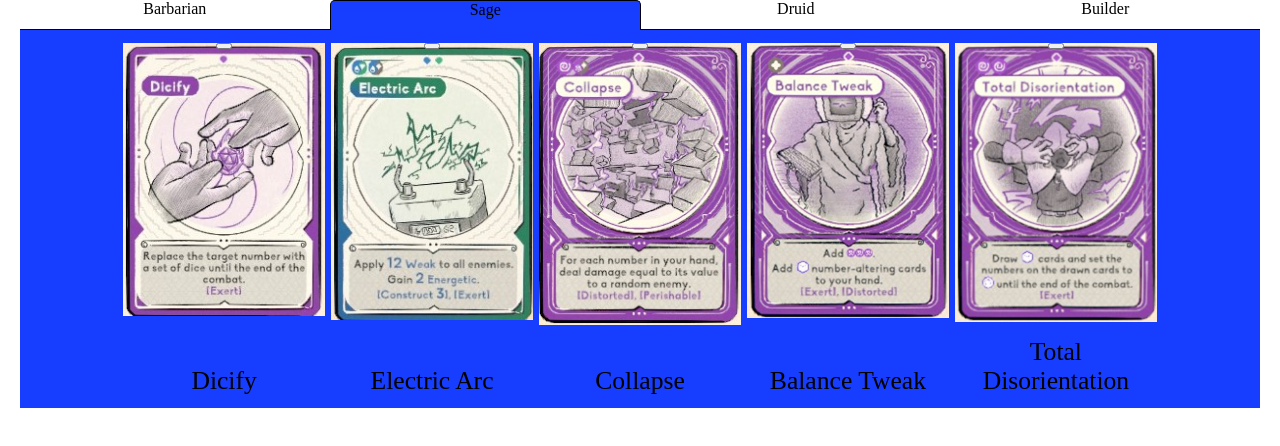
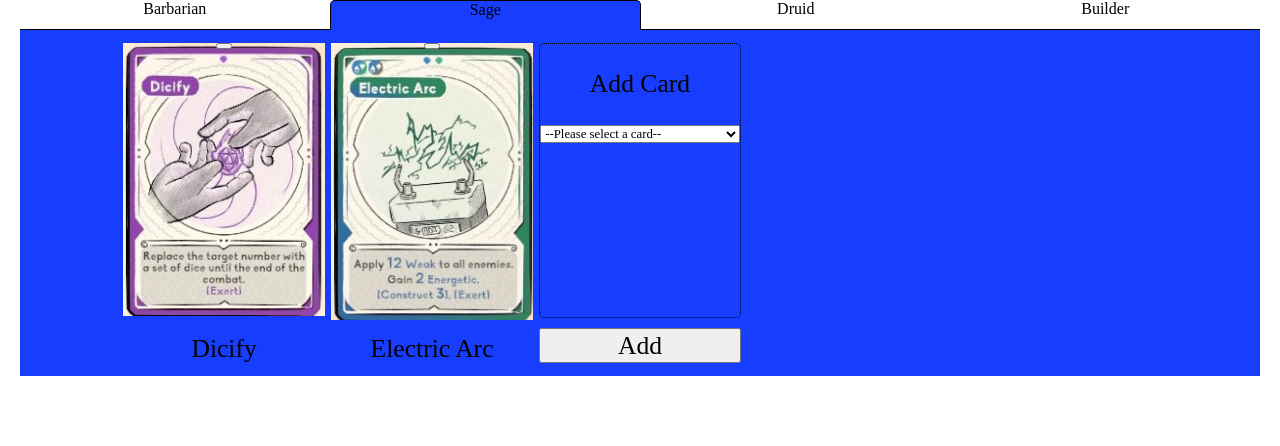
Before and after one commit to greenzombie123/DiceAndCards, a React (Vite) app: page / in a window 1280 px wide. Shown: the top 446 px of the page. Built offline with nearby package versions, Linux system fonts and the light colour scheme.

Commit message:
Can add cards to the current tab of the slider using the card selector

```diff
--- a/src/Model/Cards.ts
+++ b/src/Model/Cards.ts
@@ -12,10 +12,10 @@ const cards:Card[] = [
     {deck:"sage", name:"Electric Arc", img:"/cardImages/ElectricArc.jpg", isDisplayed:true},
     {deck:"sage", name:"Magic Soil", img:"/cardImages/MagicSoil.jpg", isDisplayed:false},
     {deck:"sage", name:"Shock Wave", img:"/cardImages/ShockWave.jpg", isDisplayed:false},
-    {deck:"sage", name:"Collapse", img:"/cardImages/Collapse.png", isDisplayed:true},
-    {deck:"sage", name:"Balance Tweak", img:"/cardImages/BalanceTweak.png", isDisplayed:true},
-    {deck:"sage", name:"Total Disorientation", img:"/cardImages/TotalDisorientation.png", isDisplayed:true},
-    {deck:"sage", name:"Card Of Many Things", img:"/cardImages/CardOfManyThings.png", isDisplayed:true},
+    {deck:"sage", name:"Collapse", img:"/cardImages/Collapse.png", isDisplayed:false},
+    {deck:"sage", name:"Balance Tweak", img:"/cardImages/BalanceTweak.png", isDisplayed:false},
+    {deck:"sage", name:"Total Disorientation", img:"/cardImages/TotalDisorientation.png", isDisplayed:false},
+    {deck:"sage", name:"Card Of Many Things", img:"/cardImages/CardOfManyThings.png", isDisplayed:false},
 
 ]
 
--- a/src/components/CardSelector.tsx
+++ b/src/components/CardSelector.tsx
@@ -1,16 +1,20 @@
 import React from "react";
+import { Card } from "../Model/Cards";
+import { ChangeEvent } from "./CardSlider";
 
 interface CardSelectorProps {
-  cardNames: string[];
+  cardNames: Card[];
+  onChange:(event:ChangeEvent)=>void,
+  onAddButtonClick:()=>void
 }
 
 const CardSelector = (props: CardSelectorProps) => {
-  const { cardNames } = props;
+  const { cardNames, onChange, onAddButtonClick } = props;
 
   // Render options of the cards of the current deck into the select element
-  const cardOptions: React.ReactNode = cardNames.map((name) => (
-    <option value={name} key={name}>
-      {name}
+  const cardOptions: React.ReactNode = cardNames.map((card) => (
+    <option value={card.name} key={card.name}>
+      {card.name}
     </option>
   ));
 
@@ -19,12 +23,12 @@ const CardSelector = (props: CardSelectorProps) => {
       <div className="cardSelector">
         <div className="top">
           <p>Add Card</p>
-          <select name="cardSelector" id="cardSelector">
+          <select name="cardSelector" id="cardSelector" onChange={onChange}>
             <option value="">--Please select a card--</option>
             {cardOptions}
           </select>
         </div>
-        <button>Add</button>
+        <button onClick={onAddButtonClick}>Add</button>
       </div>
     </div>
   );
--- a/src/components/CardSlider.tsx
+++ b/src/components/CardSlider.tsx
@@ -1,4 +1,4 @@
-import { useState } from "react";
+import React, { useState } from "react";
 import { Card, Deck } from "../Model/Cards";
 import Tabs from "./Tabs";
 import Slider from "./Slider";
@@ -7,9 +7,11 @@ import cards from "../Model/Cards";
 const k = cards;
 
 export type SliderPosition = { current: number; max: number };
+export type ChangeEvent = React.ChangeEvent<HTMLSelectElement>
 
 const CardSlider = () => {
   const [cards, setCards] = useState<Card[]>(k);
+  const [selected, setSelected] = useState<string>("")
   const [currentDeck, setCurrentDeck] = useState<Deck>("sage");
   const [sliderPosition, setSliderPosition] = useState<SliderPosition>({
     current: 0,
@@ -18,6 +20,18 @@ const CardSlider = () => {
 
   const handleTabClick = (deck: Deck) => () => setCurrentDeck(deck);
 
+  const handleOptionClick = (event:ChangeEvent)=>setSelected(event.target.value)
+
+  const handleAddButtonClick = ()=>{
+    if(selected === "") return
+    const card = findCard(selected)
+    if(!card)return
+    const newCards = [...cards].map(newCard=> newCard.name === card.name ? {...newCard, isDisplayed:true }: newCard)
+    setCards(newCards)
+  }
+
+  const findCard = (name:string)=> cards.find(card=>card.name === name)
+
   return (
     <div className="cardSlider">
       <Tabs currentDeck={currentDeck} onTabClick={handleTabClick}/>
@@ -25,6 +39,8 @@ const CardSlider = () => {
         currentDeck={currentDeck}
         cards={cards}
         sliderPosition={sliderPosition}
+        onChange={handleOptionClick}
+        onAddButtonClick={handleAddButtonClick}
       />
     </div>
   );
--- a/src/components/InnerSlider.tsx
+++ b/src/components/InnerSlider.tsx
@@ -2,16 +2,18 @@ import React from "react";
 import { Card, Deck } from "../Model/Cards";
 import CardItem from "./CardItem";
 import CardSelector from "./CardSelector";
-import { SliderPosition } from "./CardSlider";
+import { ChangeEvent, SliderPosition } from "./CardSlider";
 
 interface InnerSliderProps {
   cards: Card[];
   sliderPosition: SliderPosition;
   currentDeck: Deck;
+  onChange:(event:ChangeEvent)=>void,
+  onAddButtonClick:()=>void
 }
 
 const InnerSlider = (props: InnerSliderProps) => {
-  const { cards, sliderPosition, currentDeck } = props;
+  const { cards, sliderPosition, currentDeck, onChange, onAddButtonClick } = props;
 
   // Gets cards by deck and get the cards that are being displayed
   const cardsByDeck: Card[] = cards.filter((card) => card.deck === currentDeck);
@@ -21,13 +23,12 @@ const InnerSlider = (props: InnerSliderProps) => {
     .map((card) => <CardItem key={card.name} card={card} />);
 
   // Get the name of cards that will be displayed in the select element
-  const cardSelectorCardList: string[] = cardsByDeck
+  const cardSelectorCardList: Card[] = cardsByDeck
     .filter((card) => !card.isDisplayed)
-    .map((card) => card.name);
 
   // Create CardSelector in advance and pass card name list
   const cardSelector = (
-    <CardSelector key={"cardSelector"} cardNames={cardSelectorCardList} />
+    <CardSelector key={"cardSelector"} onAddButtonClick={onAddButtonClick} onChange={onChange} cardNames={cardSelectorCardList} />
   );
 
   // Confirm the number of slides in the slider
--- a/src/components/Slider.tsx
+++ b/src/components/Slider.tsx
@@ -1,14 +1,16 @@
 import { Card, Deck } from "../Model/Cards";
-import { SliderPosition } from "./CardSlider";
+import { ChangeEvent, SliderPosition } from "./CardSlider";
 import InnerSlider from "./InnerSlider";
 
 interface SliderProps {
   currentDeck: Deck;
   cards: Card[];
   sliderPosition: SliderPosition;
+  onChange:(event:ChangeEvent)=>void,
+  onAddButtonClick:()=>void
 }
 
-const Slider = ({ currentDeck, cards, sliderPosition }: SliderProps) => {
+const Slider = ({ currentDeck, cards, sliderPosition, onChange, onAddButtonClick }: SliderProps) => {
   const backgroundColor =
     currentDeck === "barbarian"
       ? "red"
@@ -29,7 +31,7 @@ const Slider = ({ currentDeck, cards, sliderPosition }: SliderProps) => {
   );
 
   return <div className={`${backgroundColor + " sliderContainer"}`}>
-    <InnerSlider cards={cards} sliderPosition={sliderPosition} currentDeck={currentDeck}/>
+    <InnerSlider cards={cards} sliderPosition={sliderPosition} currentDeck={currentDeck} onChange={onChange} onAddButtonClick={onAddButtonClick}/>
   </div>;
 };
 
```
